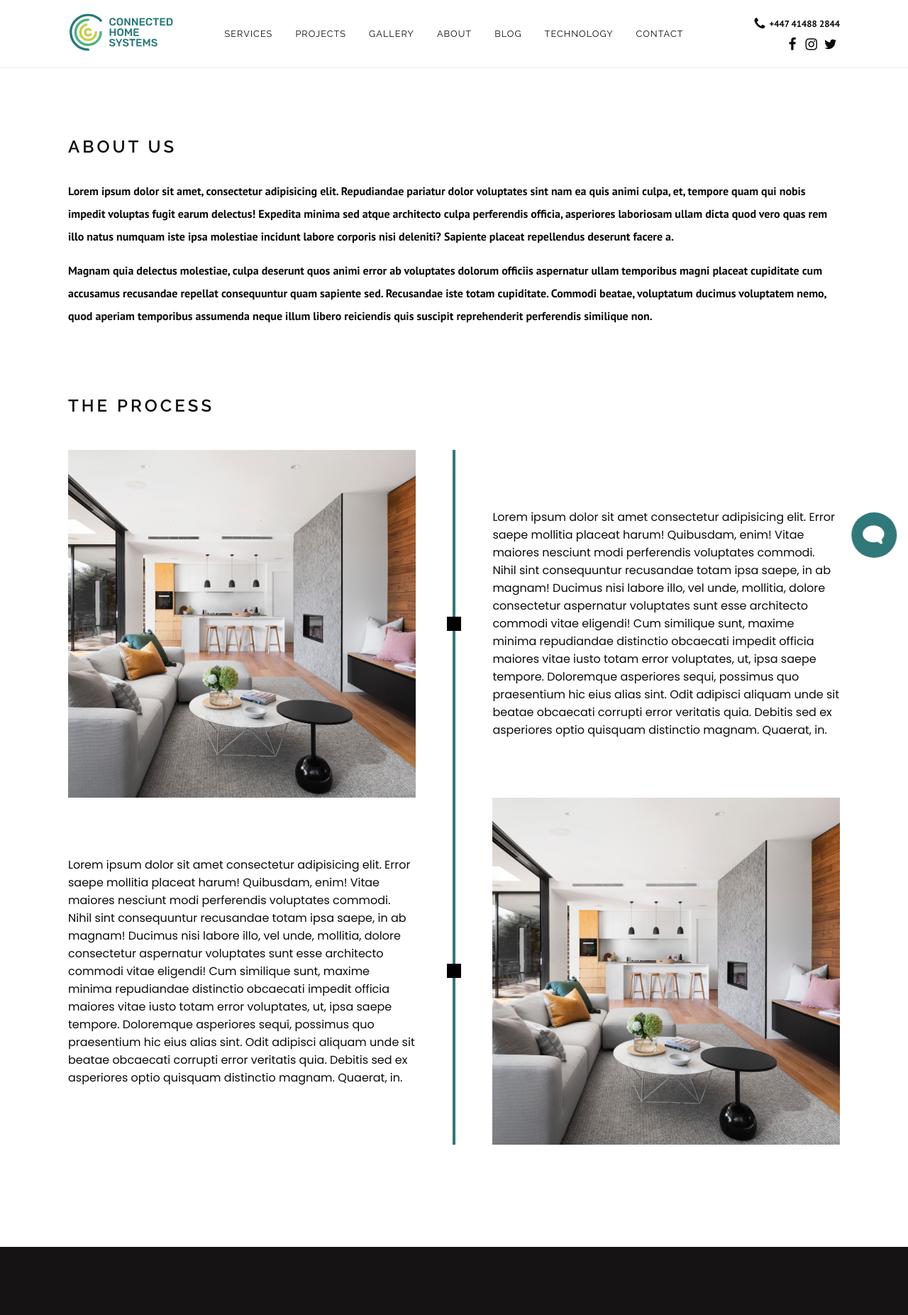
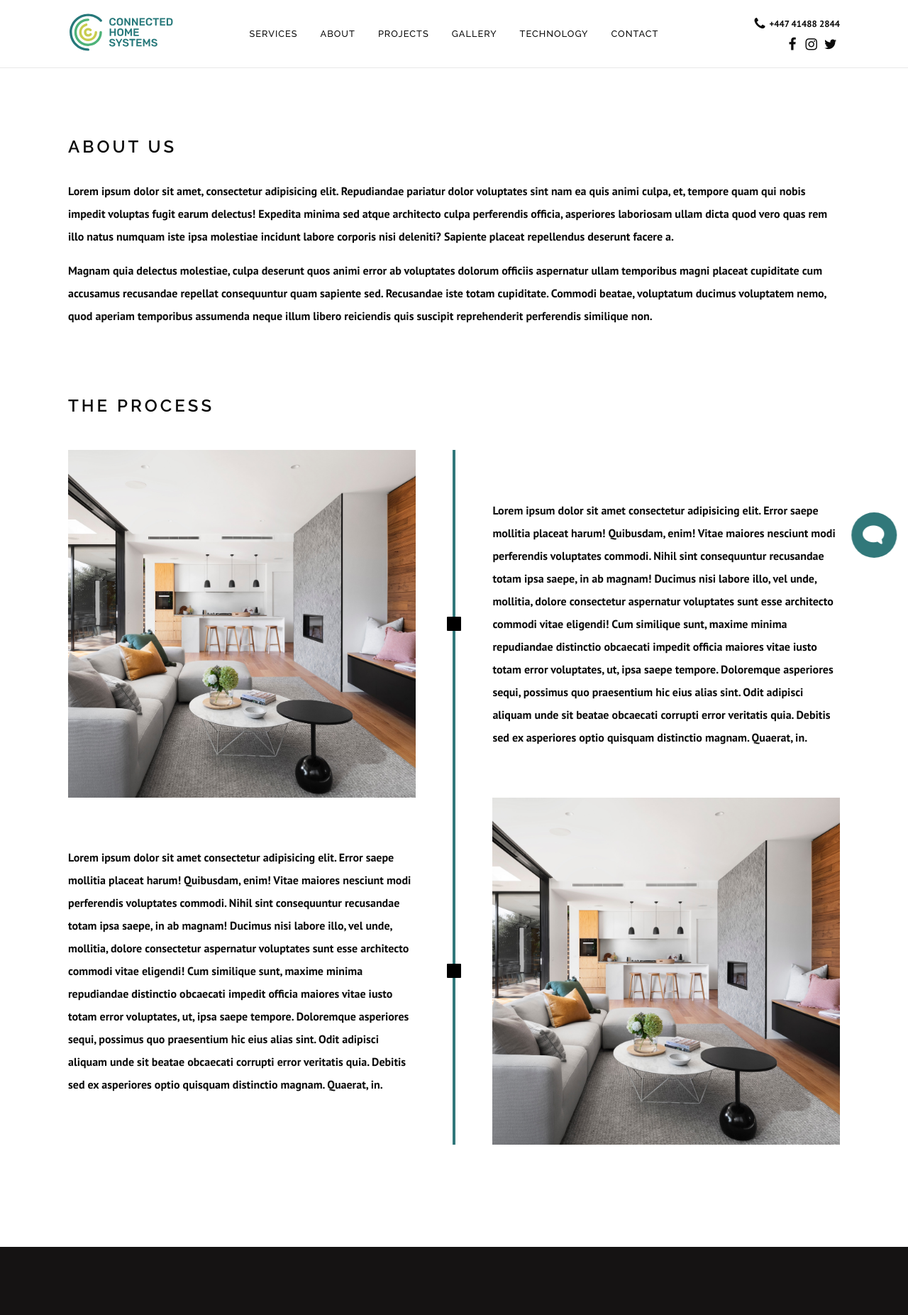
Before and after one commit to luke-meadows/connected-home-systems, a Next.js app: page /about-us in a window 1280 px wide. Shown: the top 1853 px of the page at 71% size. Built offline with nearby package versions, Linux system fonts and the light colour scheme.

Commit message:
homepage blurb

```diff
--- a/components/CustomerJourney.js
+++ b/components/CustomerJourney.js
@@ -14,6 +14,7 @@ export default function CustomerJourney() {
           <div className="square" />
         </ProcessLine>
         <ProcessText style={{ aspectRatio: 1 }}>
+          <p>
             Lorem ipsum dolor sit amet consectetur adipisicing elit. Error saepe
             mollitia placeat harum! Quibusdam, enim! Vitae maiores nesciunt modi
             perferendis voluptates commodi. Nihil sint consequuntur recusandae
@@ -21,13 +22,15 @@ export default function CustomerJourney() {
             mollitia, dolore consectetur aspernatur voluptates sunt esse
             architecto commodi vitae eligendi! Cum similique sunt, maxime minima
             repudiandae distinctio obcaecati impedit officia maiores vitae iusto
-          totam error voluptates, ut, ipsa saepe tempore. Doloremque asperiores
-          sequi, possimus quo praesentium hic eius alias sint. Odit adipisci
-          aliquam unde sit beatae obcaecati corrupti error veritatis quia.
-          Debitis sed ex asperiores optio quisquam distinctio magnam. Quaerat,
-          in.
+            totam error voluptates, ut, ipsa saepe tempore. Doloremque
+            asperiores sequi, possimus quo praesentium hic eius alias sint. Odit
+            adipisci aliquam unde sit beatae obcaecati corrupti error veritatis
+            quia. Debitis sed ex asperiores optio quisquam distinctio magnam.
+            Quaerat, in.
+          </p>
         </ProcessText>
         <ProcessText style={{ aspectRatio: 1 }}>
+          <p>
             Lorem ipsum dolor sit amet consectetur adipisicing elit. Error saepe
             mollitia placeat harum! Quibusdam, enim! Vitae maiores nesciunt modi
             perferendis voluptates commodi. Nihil sint consequuntur recusandae
@@ -35,11 +38,12 @@ export default function CustomerJourney() {
             mollitia, dolore consectetur aspernatur voluptates sunt esse
             architecto commodi vitae eligendi! Cum similique sunt, maxime minima
             repudiandae distinctio obcaecati impedit officia maiores vitae iusto
-          totam error voluptates, ut, ipsa saepe tempore. Doloremque asperiores
-          sequi, possimus quo praesentium hic eius alias sint. Odit adipisci
-          aliquam unde sit beatae obcaecati corrupti error veritatis quia.
-          Debitis sed ex asperiores optio quisquam distinctio magnam. Quaerat,
-          in.
+            totam error voluptates, ut, ipsa saepe tempore. Doloremque
+            asperiores sequi, possimus quo praesentium hic eius alias sint. Odit
+            adipisci aliquam unde sit beatae obcaecati corrupti error veritatis
+            quia. Debitis sed ex asperiores optio quisquam distinctio magnam.
+            Quaerat, in.
+          </p>
         </ProcessText>
         <ProcessLine>
           <div className="line" />
@@ -69,6 +73,9 @@ const Grid = styled.div`
 const ProcessText = styled.div`
   display: flex;
   align-items: center;
+  p {
+    line-height: 2;
+  }
 `;
 const ProcessImage = styled.div`
   padding: 3rem 0;
@@ -80,18 +87,19 @@ const ProcessLine = styled.div`
     width: 4px;
     margin: 0 auto;
     height: 100%;
-    background: #000;
+    /* background: #000; */
     background: var(--teal);
   }
   .square {
     width: 20px;
     height: 20px;
-    background: var(--teal);
+    /* background: var(--teal); */
     background: #000;
 
     position: absolute;
     left: 50%;
     top: 50%;
     transform: translate(-50%, -50%);
+    border-radius: 1px;
   }
 `;
--- a/components/HomepageBlurb.js
+++ b/components/HomepageBlurb.js
@@ -2,7 +2,7 @@ import styled from 'styled-components';
 export default function HomepageBlurb() {
   return (
     <StyledBlurb>
-      <h3>YOUR HOME IS CAPABLE OF SO MUCH MORE</h3>
+      <h3>YOUR HOME has so much potential</h3>
       <p>
         Lorem ipsum dolor sit amet consectetur adipisicing elit. Qui debitis
         officiis alias cumque itaque error magni culpa voluptate dolorum, quo
--- a/components/Nav.js
+++ b/components/Nav.js
@@ -4,10 +4,9 @@ export default function Nav() {
   return (
     <StyledNav>
       <Link href="/smart-lighting">Services</Link>
+      <Link href="/about-us">About</Link>
       <Link href="/projects">Projects</Link>
       <Link href="/">Gallery</Link>
-      <Link href="/about-us">About</Link>
-      <Link href="/">Blog</Link>
       <Link href="/">Technology</Link>
       <Link href="/">Contact</Link>
     </StyledNav>
@@ -28,9 +27,7 @@ const StyledNav = styled.nav`
     text-transform: uppercase;
     font-size: 0.8rem;
     font-weight: 500;
-    font-family: 'Montserrat', sans-serif;
     font-family: 'Raleway', sans-serif;
-
     position: relative;
     letter-spacing: 1px;
     &:hover {
--- a/components/ServicePage.js
+++ b/components/ServicePage.js
@@ -41,7 +41,7 @@ export default function ServicePage({ service }) {
 const Grid = styled.div`
   display: grid;
   grid-template-columns: repeat(2, 1fr);
-  grid-gap: 2rem;
+  grid-gap: 6rem;
 `;
 
 const ImageContainer = styled.div`
@@ -53,7 +53,7 @@ const TextContainer = styled.div`
   display: flex;
   align-items: center;
   justify-content: center;
-  padding: 6rem;
+
   p {
     line-height: 2;
     color: var(--grey-text);
--- a/styles/globals.css
+++ b/styles/globals.css
@@ -2,7 +2,7 @@
 @import url('https://fonts.googleapis.com/css2?family=Cardo:wght@400;700&family=Montserrat:wght@100;400;500;800;900&display=swap');
 @import url('https://fonts.googleapis.com/css2?family=Nunito:ital,wght@0,300;0,400;0,700;1,500&family=PT+Sans:wght@300,400;700&display=swap');
 
-@import url('https://fonts.googleapis.com/css2?family=Raleway:wght@300;400;600&display=swap');
+@import url('https://fonts.googleapis.com/css2?family=Raleway:wght@300;400;500;600&display=swap');
 html,
 body {
   padding: 0;
```
Also changed, not shown: pages/smart-lighting.js (+6 -4 lines). Lines whose indentation alone changed are shown as unchanged.
